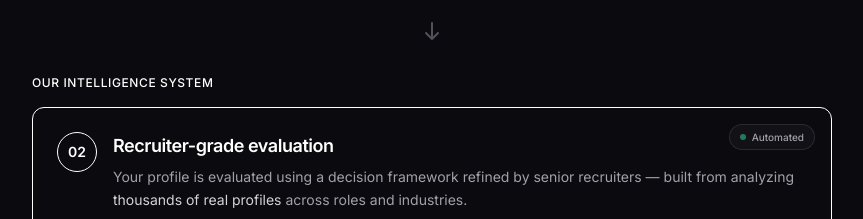
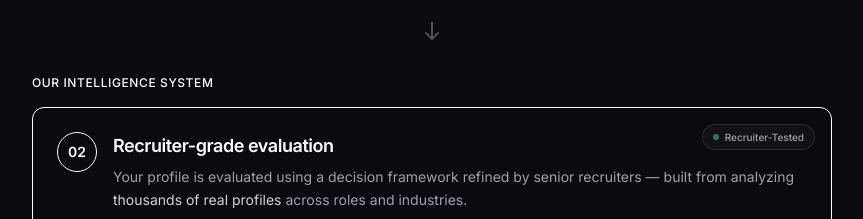
Before and after one commit to Aykaa-akki/Career-IQ-Prod, a React (Create React App) app in the folder frontend/: page / in a window 1280 px wide. Shown: the part 3980-4199 px from the top of the page, without its empty margins (208-1071 px from the left). Built offline with nearby package versions, Linux system fonts and the light colour scheme; no server answers.

Commit message:
auto-commit for f1c48b62-f14e-4b07-b27c-04931830e8c3

```diff
--- a/frontend/src/pages/LandingPage.jsx
+++ b/frontend/src/pages/LandingPage.jsx
@@ -1431,7 +1431,7 @@ export default function LandingPage() {
               <div className="absolute top-3 right-3 md:top-4 md:right-4">
                 <div className="flex items-center gap-1.5 bg-white/[0.03] border border-white/10 rounded-full px-2.5 py-1">
                   <span className="w-1.5 h-1.5 rounded-full bg-emerald-400 animate-pulse"></span>
-                  <span className="text-[10px] text-zinc-400 font-medium">Automated</span>
+                  <span className="text-[10px] text-zinc-400 font-medium">Recruiter-Tested</span>
                 </div>
               </div>
             </div>
```
